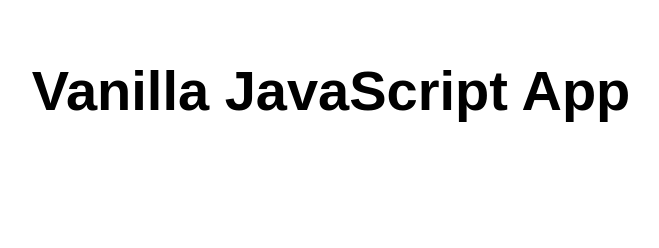
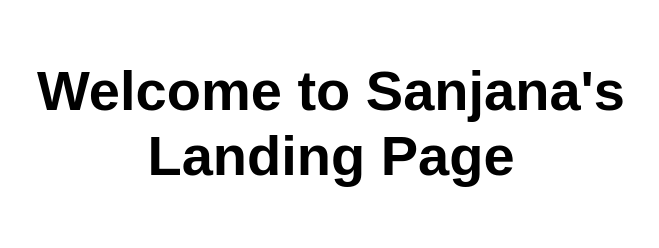
Before and after one commit to gsanjana2712/myazure, a website: page src/index.html in a window 1280 px wide. Shown: the whole page, without its empty margins (309-968 px from the left). Drawn offline with Linux system fonts and the light colour scheme.

Commit message:
Update index.html

```diff
--- a/src/index.html
+++ b/src/index.html
@@ -10,7 +10,7 @@
 
 <body>
   <main>
-    <h1>Vanilla JavaScript App</h1>
+    <h1>Welcome to Sanjana's Landing Page</h1>
   </main>
 </body>
 
```
